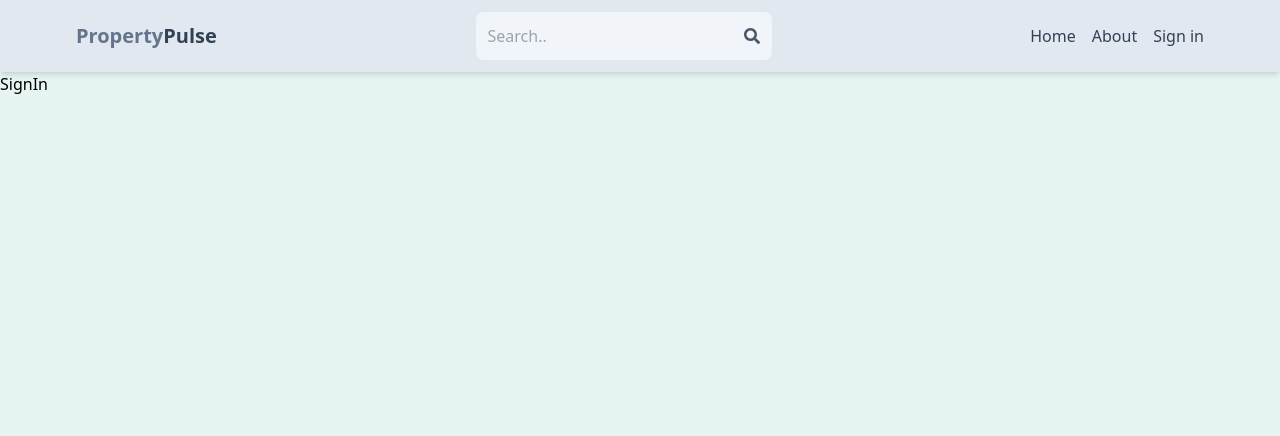
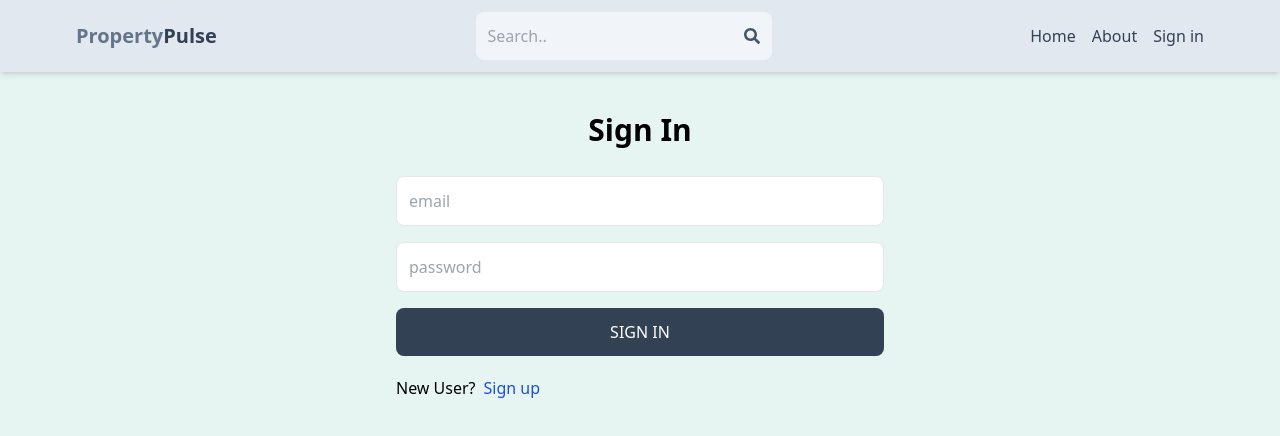
Before and after one commit to ankitadhakad/Project, a React (Vite) app in the folder client/: page /sign-in in a window 1280 px wide. Shown: the top 436 px of the page. Built offline with nearby package versions, Linux system fonts and the light colour scheme.

Commit message:
coplete sign in functionality

```diff
--- a/client/src/pages/SignIn.jsx
+++ b/client/src/pages/SignIn.jsx
@@ -1,7 +1,96 @@
-import React from 'react'
+import React, { useState } from 'react'
+import {Link,useNavigate} from 'react-router-dom';
+
 
 export default function SignIn() {
+
+  const[formData,setFormData] = useState({});
+  const [error,setError] = useState(null);
+  const[loading,setLoading]=useState(false);
+  const navigate = useNavigate();
+  const handleChange = (e) => {
+        setFormData(
+        {
+          ...formData,
+          [e.target.id]: e.target.value,
+        }
+        );
+  };
+
+ const handleSubmit = async (e) =>{
+  e.preventDefault();//to prevent refreshing the page when we submit the form
+  try{
+    setLoading(true);
+    const res = await fetch('/api/auth/signin',
+    {
+      method: 'POST',
+      headers: {
+        'Content-Type': 'application/json',
+      },
+      body: JSON.stringify(formData),
+
+    }
+    );
+    const data = await res.json();
+    if(data.success === false)//success defined in index.js
+    {
+      setLoading(false);
+      setError(data.message);
+
+      return;
+    }
+    setLoading(false);
+    setError(null);
+    navigate('/');
+  }
+  catch(error)
+  {
+     setLoading(false);
+     setError(error.message);
+  }
+
+
+ };
+
+
+ console.log(formData);
   return (
-    <div>SignIn</div>
+    <div className='p-3 max-w-lg mx-auto'>
+      <h1 className='text-3xl text-center font-semibold my-7'>Sign In</h1>
+      <form onSubmit={handleSubmit} className ='flex flex-col gap-4'>
+
+
+         <input
+         type='email'
+         placeholder='email'
+        className='border p-3 rounded-lg'
+        id='email'
+        onChange={handleChange} />
+
+
+         <input
+         type='password'
+         placeholder='password'
+        className='border p-3 rounded-lg'
+        id='password'
+        onChange={handleChange} />
+
+        <button disabled = {loading}
+        className='bg-slate-700 text-white p-3 rounded-lg uppercase hover:opacity-95 disabled:opacity-80'>
+          {loading?'loading...':'SIGN In'}
+          </button>
+      </form>
+      <div className ="flex gap-2 mt-5">
+        <p>
+          New User?
+          </p>
+          <Link to={"/sign-up"}>
+            <span className = 'text-blue-700'>Sign up</span>
+
+          </Link>
+
+      </div>
+      {error && <p className='text-red-500 mt-5'> {error} </p>}
+    </div>
   )
 }
```
